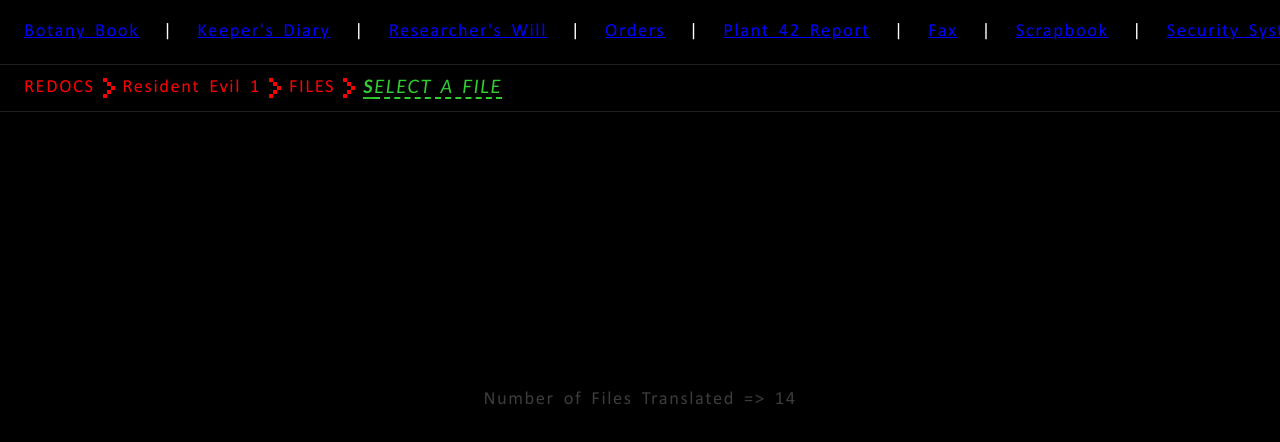
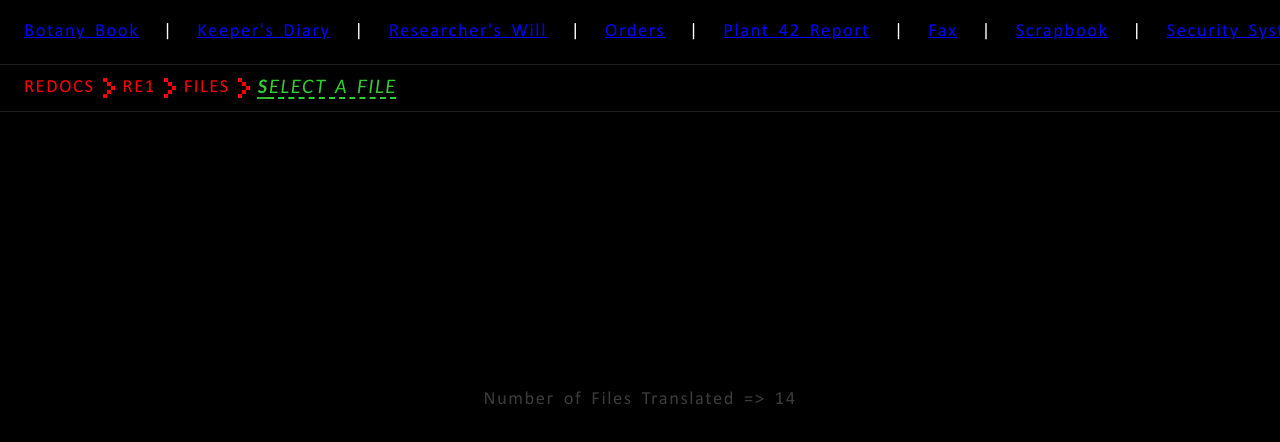
Before and after one commit to Sina-Hosseini-GST/resident-evil-fa, a SvelteKit app: page /re1/files in a window 1280 px wide. Shown: the top 442 px of the page. Built offline with nearby package versions, Linux system fonts and the light colour scheme.

Commit message:
Fix breadcrumb

```diff
--- a/src/routes/components/Breadcrumb.svelte
+++ b/src/routes/components/Breadcrumb.svelte
@@ -12,7 +12,7 @@
     <span>
       {#if game}
         <span class="text-c-red">
-          {game.title}
+          {game.shortTitle}
         </span>
         {:else}
           <i class="text-c-green whitespace-nowrap first-letter:font-bold underline underline-offset-4 decoration-dashed">
@@ -27,7 +27,7 @@
       </span>
       <Arrow />
       <span class="text-c-green whitespace-nowrap first-letter:font-bold underline underline-offset-4 decoration-dashed">
-        <i v-if="file.title">
+        <i>
           {#if file}
             {file.title}
             {:else}
```
